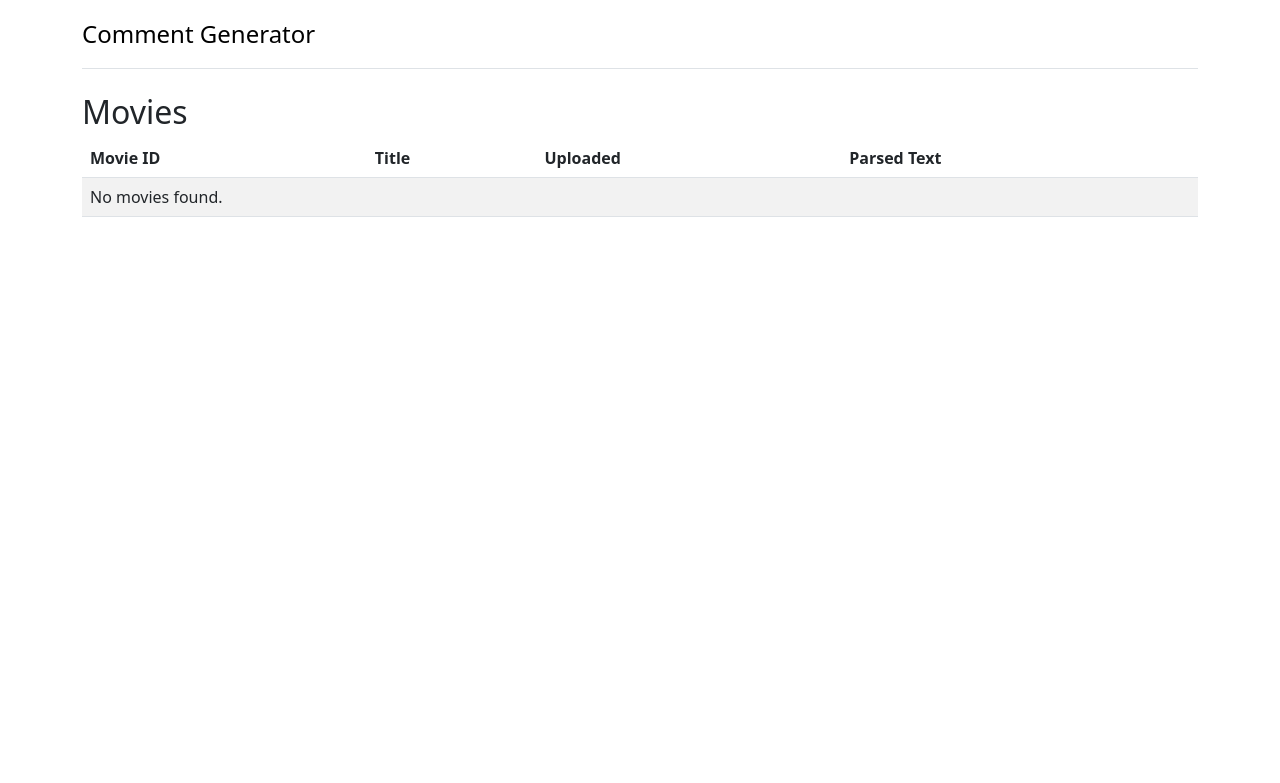
After one commit to whywaita/oskerpoker-comments, a Flask app: template web/templates/movies.html in a window 1280 px wide. The commit adds this page. Shown: the top 783 px of the page. Run offline with Flask 3, Linux system fonts and the light colour scheme; the template is opened without the code that fills it, so the values that code supplies are empty; parts of the project's set-up code (start-up, migrations or seed data) failed here and were passed over.

Commit message:
Add /movies

```diff
--- a/web/models.py
+++ b/web/models.py
@@ -1,5 +1,5 @@
 from flask_sqlalchemy import SQLAlchemy
-from sqlalchemy import Integer, String, Text
+from sqlalchemy import Integer, String, Text, DateTime
 from sqlalchemy.orm import DeclarativeBase, Mapped, mapped_column
 
 
@@ -22,5 +22,6 @@ class Movie(db.Model):
     id: Mapped[int] = mapped_column(Integer, primary_key=True, autoincrement=True)
     movie_id: Mapped[str] = mapped_column(String(100))
     title: Mapped[str] = mapped_column(String(100))
+    uploaded_at: Mapped[str] = mapped_column(DateTime)
     parsed_text: Mapped[str] = mapped_column(Text)
     fixed_text: Mapped[str] = mapped_column(Text, nullable=True)
--- a/web/templates/index.html
+++ b/web/templates/index.html
@@ -65,13 +65,15 @@
 
 {% if movie %}
 <div class="container">
-    <h3 class="d-flex">Movies</h3>
+    <h3 class="d-flex">Recent processed Movies</h3>
+    <a href="/movies">View All</a>
 
     <table class="table table-striped">
       <thead>
         <tr>
           <th scope="col">Movie ID</th>
           <th scope="col">Title</th>
+          <th scope="col">Uploaded</th>
           <th scope="col">Parsed Text</th>
         </tr>
       </thead>
@@ -80,6 +82,7 @@
             <tr>
             <td>{{ m.movie_id }}</td>
             <td><a href="https://www.youtube.com/watch?v={{ m.movie_id }}">{{ m.title }}</a></td>
+            <td>{{ m.uploaded_at }}</td>
             <td>{{ m.parsed_text | safe }}</td>
             </tr>
         </tbody>
--- /dev/null
+++ b/web/templates/movies.html
@@ -0,0 +1,60 @@
+<html>
+<head>
+    <title>movies - OSKERPOKER Comment Generator</title>
+    <link href="https://cdn.jsdelivr.net/npm/bootstrap@5.3.0/dist/css/bootstrap.min.css" rel="stylesheet" integrity="sha384-9ndCyUaIbzAi2FUVXJi0CjmCapSmO7SnpJef0486qhLnuZ2cdeRhO02iuK6FUUVM" crossorigin="anonymous">
+</head>
+<body>
+<div class="container">
+    <header class="d-flex flex-wrap justify-content-center py-3 mb-4 border-bottom"><a href="/" class="d-flex align-items-center mb-3 mb-md-0 me-md-auto link-body-emphasis text-decoration-none">
+        <span class="fs-4">Comment Generator</span>
+    </a>
+    </header>
+</div>
+
+{% if movie %}
+<div class="container">
+    <h2 class="d-flex">Movies</h2>
+
+    <table class="table table-striped">
+      <thead>
+        <tr>
+          <th scope="col">Movie ID</th>
+          <th scope="col">Title</th>
+          <th scope="col">Uploaded</th>
+          <th scope="col">Parsed Text</th>
+        </tr>
+      </thead>
+      {% for m in movie %}
+        <tbody>
+            <tr>
+            <td>{{ m.movie_id }}</td>
+            <td><a href="https://www.youtube.com/watch?v={{ m.movie_id }}">{{ m.title }}</a></td>
+            <td>{{ m.uploaded_at }}</td>
+            <td>{{ m.parsed_text | safe }}</td>
+            </tr>
+        </tbody>
+      {% endfor %}
+    </table>
+</div>
+{% else %}
+<div class="container">
+    <h2 class="d-flex">Movies</h2>
+
+    <table class="table table-striped">
+      <thead>
+        <tr>
+          <th scope="col">Movie ID</th>
+          <th scope="col">Title</th>
+          <th scope="col">Uploaded</th>
+          <th scope="col">Parsed Text</th>
+        </tr>
+      </thead>
+      <tbody>
+        <tr>
+          <td colspan="4">No movies found.</td>
+        </tr>
+      </tbody>
+    </table>
+{% endif %}
+</body>
+</html>
--- a/web/web.py
+++ b/web/web.py
@@ -91,3 +91,10 @@ def db_enqueue(db_session: SQLAlchemy, movie_id: str):
 
     db_session.session.add(Queue(movie_id=movie_id))
     db_session.session.commit()
+
+
+@app.route('/movies')
+def movies():
+    ms = db.session.query(Movie).order_by(Movie.uploaded_at.desc()).all()
+    ms = pretty_text(ms)
+    return render_template('movies.html', movie=ms)
```
Also changed, not shown: web/processor.py (+12 -1 lines).
